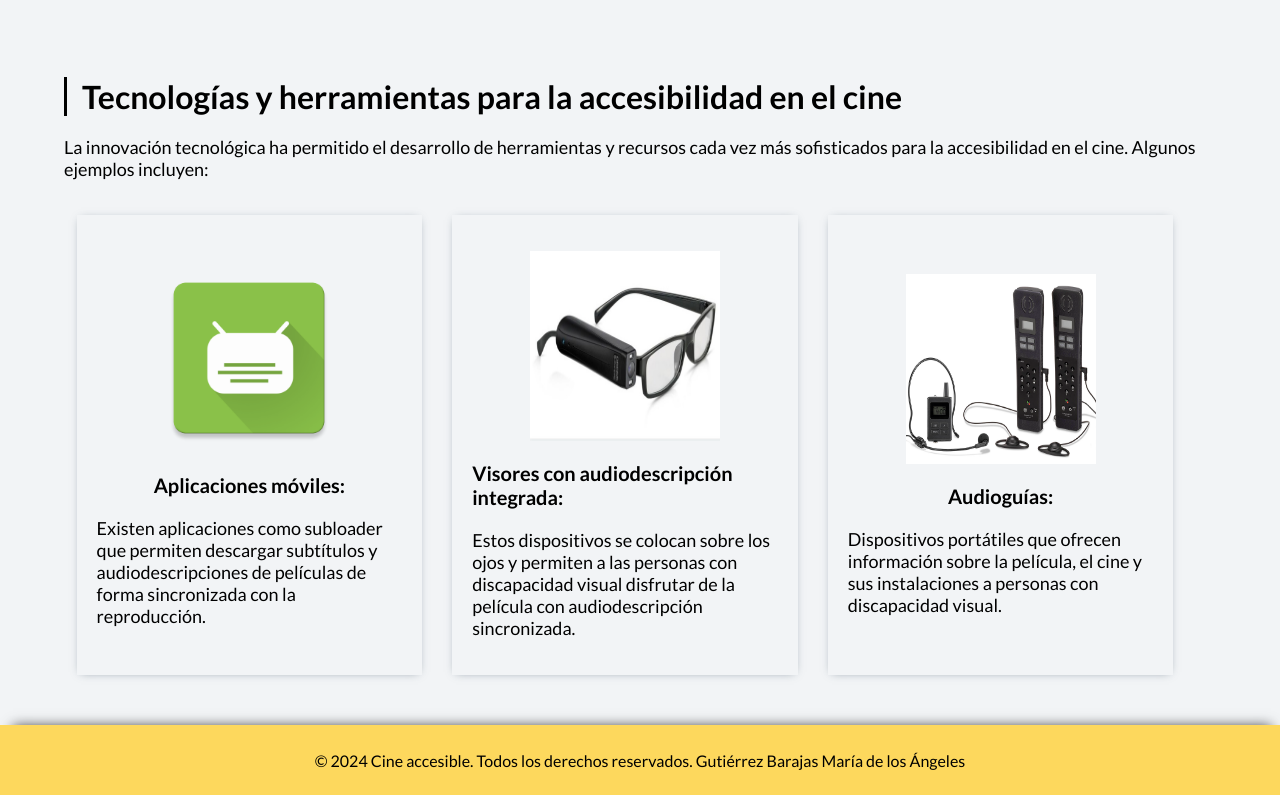
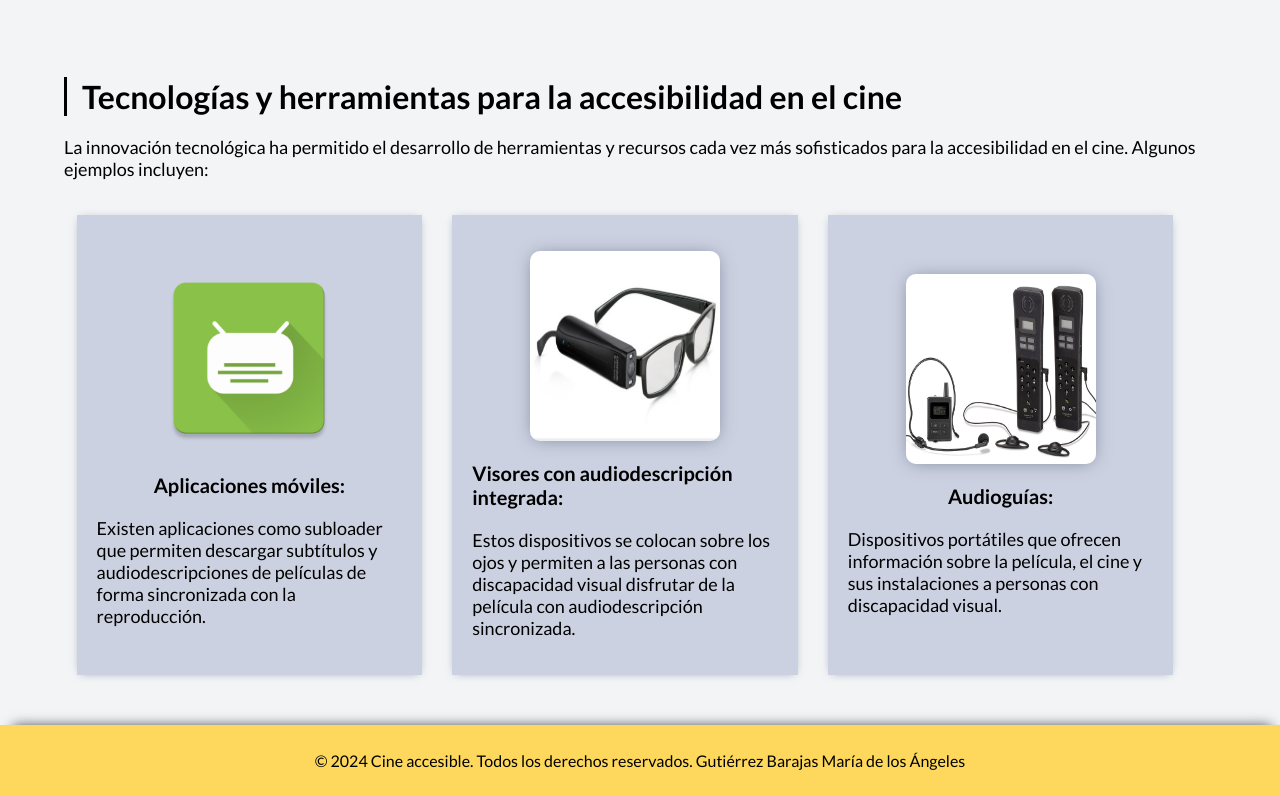
Before and after one commit to MAngelesGB/cine-accesible, a plain HTML site: page index.html in a window 1280 px wide. Shown: the part 2073-2868 px from the top of the page. Drawn offline with Linux system fonts and the light colour scheme.

Commit message:
add an icon for page an chnage cards background-color

```diff
--- a/css/style.css
+++ b/css/style.css
@@ -201,6 +201,7 @@ section{
   margin-right: 30px;
   margin-top:30px;
   box-shadow: 0px 1px 9px -4px rgba(52,73,94,0.63);
+  background-color: #CCD1E1;
   padding: 10px;
   border-radius: 5px;
   width: 30%;
@@ -284,6 +285,7 @@ section{
   margin-right: 30px ;
   padding: 20px;
   box-shadow: 0px 1px 9px -4px rgba(52,73,94,0.63);
+  background-color: #CCD1E1;
 
 }
 
@@ -302,13 +304,17 @@ section{
 .visores img{
   width: 190px;
   height: 190px;
+  border-radius: 10px;
   margin-bottom: 20px;
+  box-shadow: 0px 1px 18px -4px rgba(52,73,94,0.63);
 }
 
 .audioguia img{
   width: 190px;
   height: 190px;
+  border-radius: 10px;
   margin-bottom: 20px;
+  box-shadow: 0px 1px 18px -4px rgba(52,73,94,0.63);
 }
 
 .cortos-accesibles p{
--- a/index.html
+++ b/index.html
@@ -3,6 +3,7 @@
   <head>
     <meta charset="UTF-8">
     <meta name="viewport" content="width=device-width, initial-scale=1.0">
+    <link rel="icon" type="image/png" href="./src/icono.png">
     <link rel="preconnect" href="https://fonts.googleapis.com">
     <link rel="preconnect" href="https://fonts.gstatic.com" crossorigin>
     <link href="https://fonts.googleapis.com/css2?family=Lato:ital,wght@0,100;0,300;0,400;0,700;0,900;1,100;1,300;1,400;1,700;1,900&display=swap" rel="stylesheet">
```
Also changed, not shown: comunidad.html (+1 -0 lines), cortos.html (+1 -0 lines), organizaciones.html (+1 -0 lines), transcripcion.html (+1 -0 lines), src/icono.png (added).
